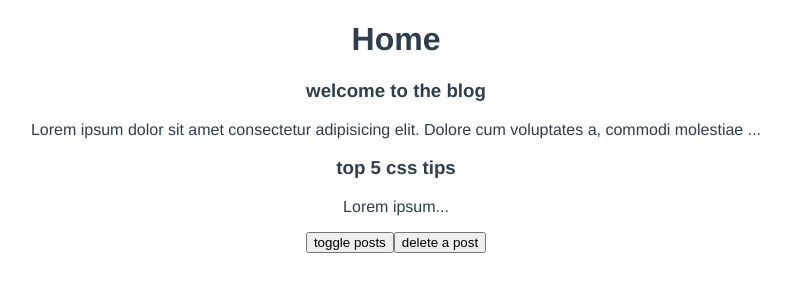
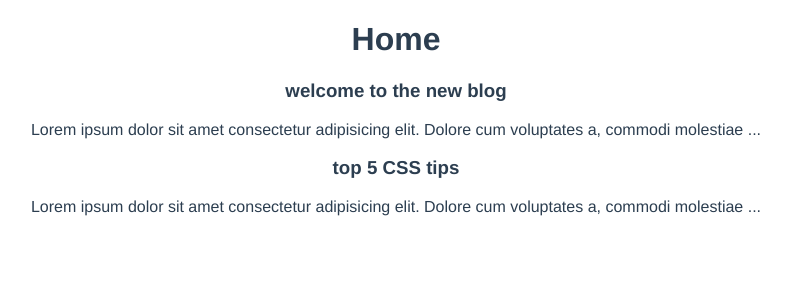
Before and after one commit to codingoak/blog, a Vue app: page / in a window 1280 px wide. Shown: the top 300 px of the page, without its empty margins (244-1035 px from the left). Built offline with nearby package versions, Linux system fonts and the light colour scheme; data requests are answered from the project's data file.

Commit message:
Outsource data in db and add async await

```diff
--- /dev/null
+++ b/data/db.json
@@ -0,0 +1,16 @@
+{
+  "posts": [
+    {
+      "id": 1,
+      "title": "welcome to the new blog",
+      "body": "Lorem ipsum dolor sit amet consectetur adipisicing elit. Dolore cum voluptates a, commodi molestiae esse delectus, explicabo ea nam quasi quia sunt, omnis ipsam accusamus iusto minus accusantium reiciendis provident. Lorem, ipsum dolor sit amet consectetur adipisicing elit. Magnam soluta reiciendis maiores aut atque aliquid repellendus, pariatur, quam a labore ab explicabo laudantium vero debitis unde blanditiis assumenda dolorem. Ratione. Lorem ipsum dolor, sit amet consectetur adipisicing elit. Quod voluptate aspernatur officiis blanditiis qui velit maiores omnis fuga est natus molestiae, repellat beatae maxime ab voluptatibus? Delectus repellendus aliquid quaerat. Lorem ipsum dolor sit amet consectetur adipisicing elit. A iusto blanditiis maxime, expedita natus praesentium, repellat adipisci, aliquid est maiores vero eius laudantium vel excepturi alias voluptatum nemo id suscipit. Lorem ipsum dolor sit amet consectetur adipisicing elit. Soluta corporis cumque facilis, eum, suscipit nam blanditiis iure a necessitatibus modi fugit ea dicta deleniti, tenetur dignissimos molestias dolorum delectus quod!",
+      "tags": ["webdev", "coding", "news"]
+    },
+    {
+      "id": 2,
+      "title": "top 5 CSS tips",
+      "body": "Lorem ipsum dolor sit amet consectetur adipisicing elit. Dolore cum voluptates a, commodi molestiae esse delectus, explicabo ea nam quasi quia sunt, omnis ipsam accusamus iusto minus accusantium reiciendis provident. Lorem, ipsum dolor sit amet consectetur adipisicing elit. Magnam soluta reiciendis maiores aut atque aliquid repellendus, pariatur, quam a labore ab explicabo laudantium vero debitis unde blanditiis assumenda dolorem. Ratione. Lorem ipsum dolor, sit amet consectetur adipisicing elit. Quod voluptate aspernatur officiis blanditiis qui velit maiores omnis fuga est natus molestiae, repellat beatae maxime ab voluptatibus? Delectus repellendus aliquid quaerat. Lorem ipsum dolor sit amet consectetur adipisicing elit. A iusto blanditiis maxime, expedita natus praesentium, repellat adipisci, aliquid est maiores vero eius laudantium vel excepturi alias voluptatum nemo id suscipit. Lorem ipsum dolor sit amet consectetur adipisicing elit. Soluta corporis cumque facilis, eum, suscipit nam blanditiis iure a necessitatibus modi fugit ea dicta deleniti, tenetur dignissimos molestias dolorum delectus quod!",
+      "tags": ["css", "webdev", "coding"]
+    }
+  ]
+}
--- a/package.json
+++ b/package.json
@@ -8,6 +8,7 @@
   },
   "dependencies": {
     "core-js": "^3.8.3",
+    "json-server": "^0.17.0",
     "vue": "^3.2.13",
     "vue-router": "^4.0.3"
   },
--- a/src/views/Home.vue
+++ b/src/views/Home.vue
@@ -1,9 +1,11 @@
 <template>
   <div class="home">
     <h1>Home</h1>
-    <PostList v-if="showPosts" :posts="posts" />
-    <button @click="showPosts = !showPosts">toggle posts</button>
-    <button @click="posts.pop()">delete a post</button>
+    <div v-if="error">{{ error }}</div>
+    <div v-if="posts.length">
+      <PostList :posts="posts" />
+    </div>
+    <div v-else>Loading...</div>
   </div>
 </template>
 
@@ -15,17 +17,25 @@ export default {
   name: 'Home',
   components: { PostList },
   setup() {
-    const posts = ref([
-      {
-        title: 'welcome to the blog',
-        body: 'Lorem ipsum dolor sit amet consectetur adipisicing elit. Dolore cum voluptates a, commodi molestiae esse delectus, explicabo ea nam quasi quia sunt, omnis ipsam accusamus iusto minus accusantium reiciendis provident. Lorem, ipsum dolor sit amet consectetur adipisicing elit. Magnam soluta reiciendis maiores aut atque aliquid repellendus, pariatur, quam a labore ab explicabo laudantium vero debitis unde blanditiis assumenda dolorem. Ratione. Lorem ipsum dolor, sit amet consectetur adipisicing elit. Quod voluptate aspernatur officiis blanditiis qui velit maiores omnis fuga est natus molestiae, repellat beatae maxime ab voluptatibus? Delectus repellendus aliquid quaerat. Lorem ipsum dolor sit amet consectetur adipisicing elit. A iusto blanditiis maxime, expedita natus praesentium, repellat adipisci, aliquid est maiores vero eius laudantium vel excepturi alias voluptatum nemo id suscipit. Lorem ipsum dolor sit amet consectetur adipisicing elit. Soluta corporis cumque facilis, eum, suscipit nam blanditiis iure a necessitatibus modi fugit ea dicta deleniti, tenetur dignissimos molestias dolorum delectus quod!',
-        id: 1,
-      },
-      { title: 'top 5 css tips', body: 'Lorem ipsum', id: 2 },
-    ]);
-    const showPosts = ref(true);
+    const posts = ref([]);
+    const error = ref(null);
 
-    return { posts, showPosts };
+    const load = async () => {
+      try {
+        let data = await fetch(' http://localhost:3000/posts');
+        if (!data.ok) {
+          throw Error('no data available');
+        }
+        posts.value = await data.json();
+      } catch (err) {
+        error.value = err.message;
+        console.error(error.value);
+      }
+    };
+
+    load();
+
+    return { posts, error };
   },
 };
 </script>
```
Also changed, not shown: 1 other file (tests, documents, lock files or other folders).
